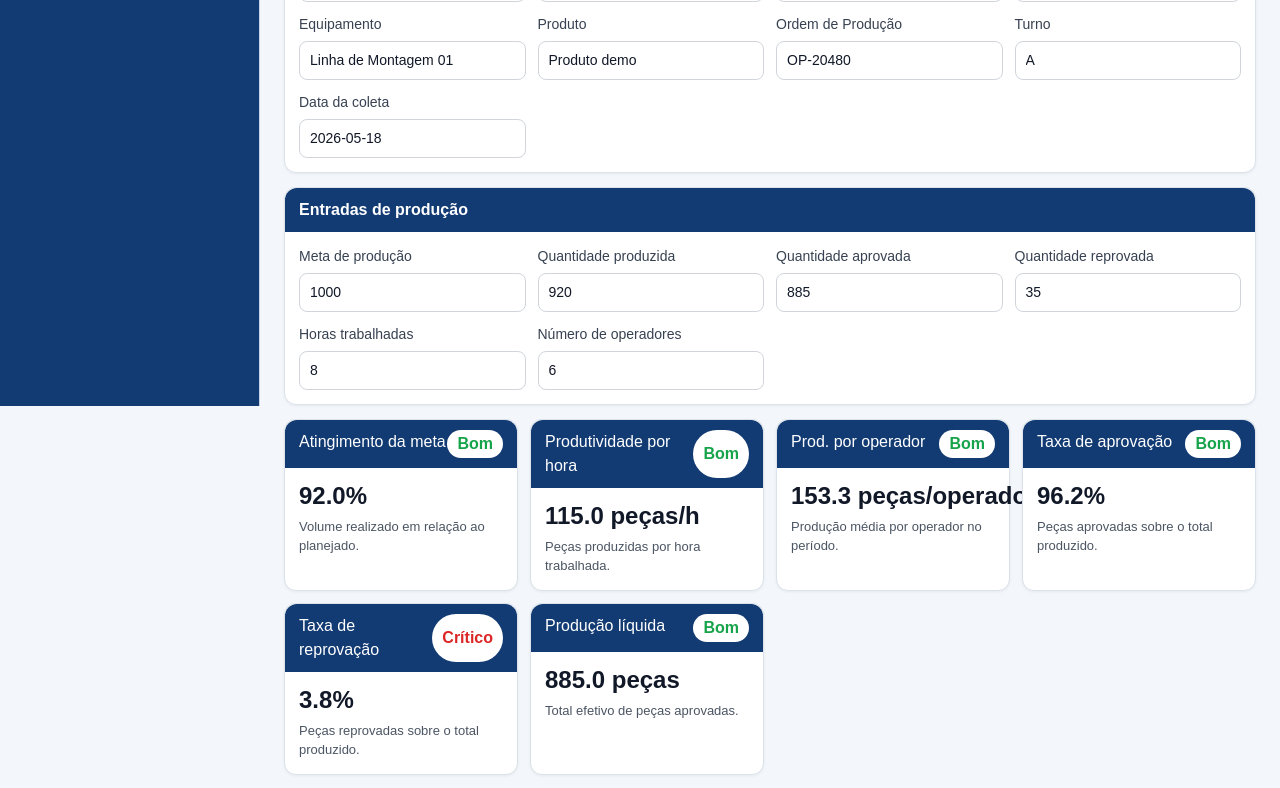
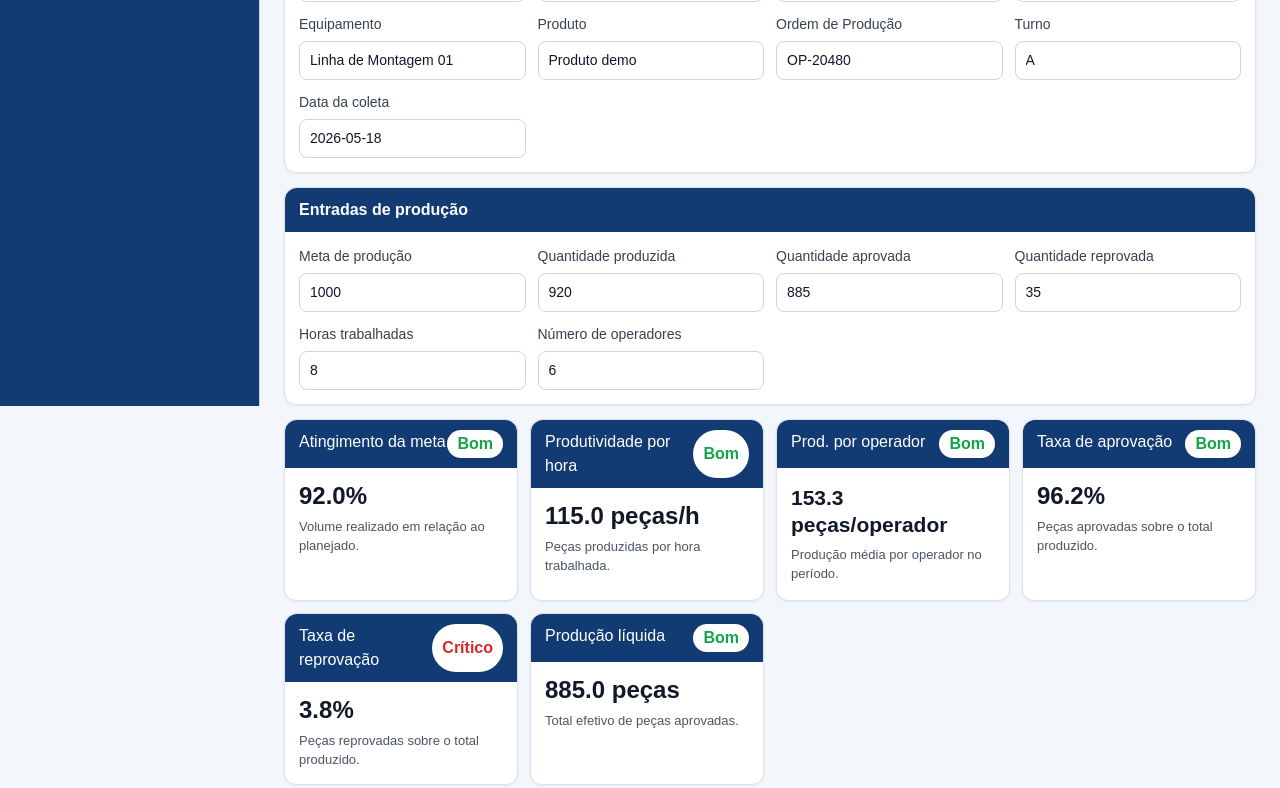
Before and after one commit to ArthurEngProduto/SIGO-Portal-de-Produ-o, a Next.js app: page /ferramentas/indicadores-producao in a window 1280 px wide. Shown: the part 394-1182 px from the top of the page. Built offline with nearby package versions, Linux system fonts and the light colour scheme.

Commit message:
Ajusta valor do card produtividade por operador

```diff
--- a/app/ferramentas/indicadores-producao/page.tsx
+++ b/app/ferramentas/indicadores-producao/page.tsx
@@ -136,21 +136,21 @@ export default function IndicadoresProducaoPage() {
                   </div>
                   <div
                     style={{
-                      padding: card.title === "Produtividade por operador" ? "16px 14px" : 14,
-                      minHeight: card.title === "Produtividade por operador" ? 92 : undefined,
-                      display: card.title === "Produtividade por operador" ? "flex" : "block",
-                      flexDirection: card.title === "Produtividade por operador" ? "column" : undefined,
-                      justifyContent: card.title === "Produtividade por operador" ? "center" : undefined,
+                      padding: card.title === "Prod. por operador" ? "16px 14px" : 14,
+                      minHeight: card.title === "Prod. por operador" ? 92 : undefined,
+                      display: card.title === "Prod. por operador" ? "flex" : "block",
+                      flexDirection: card.title === "Prod. por operador" ? "column" : undefined,
+                      justifyContent: card.title === "Prod. por operador" ? "center" : undefined,
                     }}
                   >
                     <p
                       style={{
                         margin: "0 0 6px",
-                        fontSize: card.title === "Produtividade por operador" ? 18 : 24,
-                        lineHeight: card.title === "Produtividade por operador" ? 1.3 : 1.2,
+                        fontSize: card.title === "Prod. por operador" ? 21 : 24,
+                        lineHeight: card.title === "Prod. por operador" ? 1.3 : 1.2,
                         fontWeight: 800,
                         color: "#111827",
-                        whiteSpace: card.title === "Produtividade por operador" ? "normal" : "nowrap",
+                        whiteSpace: card.title === "Prod. por operador" ? "normal" : "nowrap",
                       }}
                     >
                       {card.value.toFixed(1)}
```
